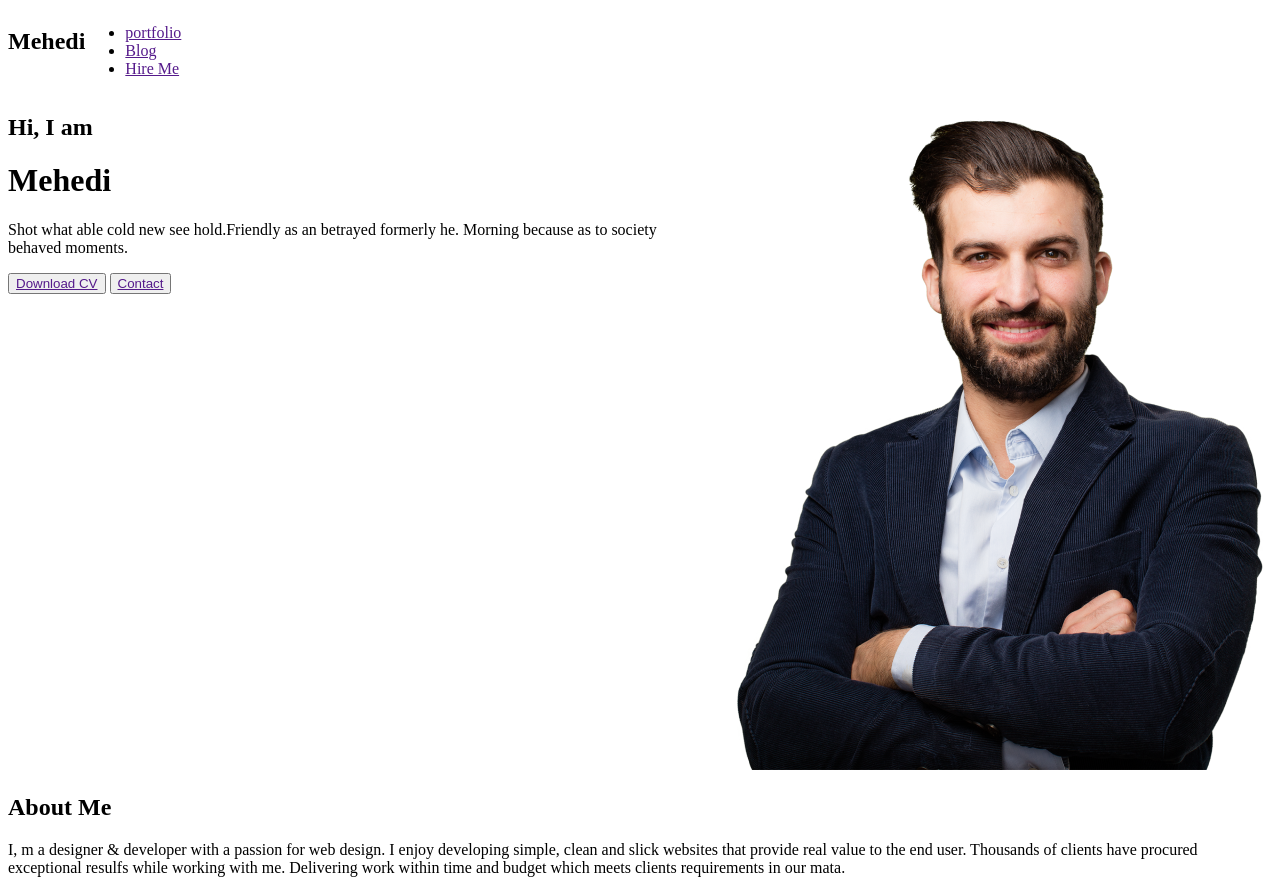
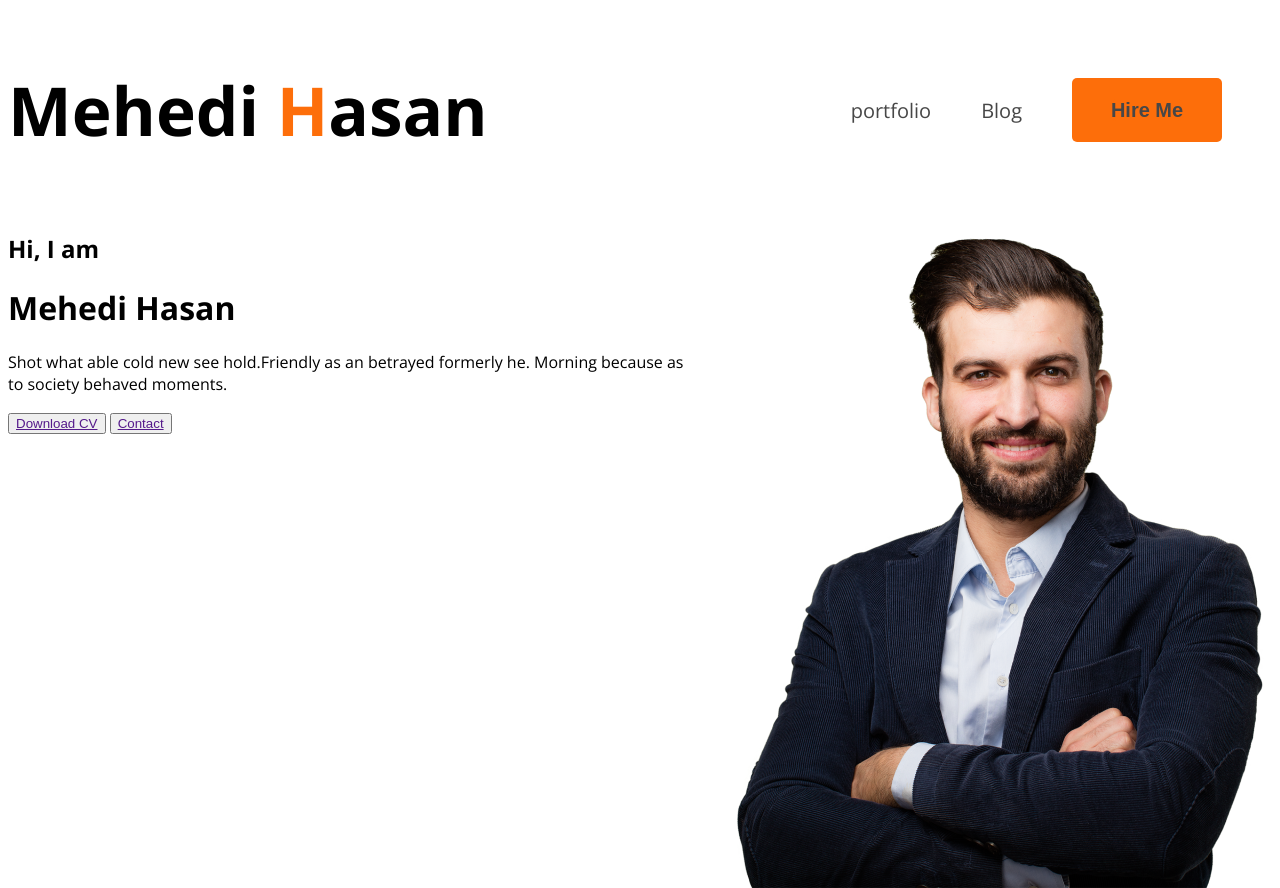
Before and after one commit to 222mhasan/web-developer-portfolio, a plain HTML site: page index.html in a window 1280 px wide. Shown: the top 888 px of the page. Drawn offline with nearby package versions, Linux system fonts and the light colour scheme.

Commit message:
nav CSS updated

```diff
--- a/index.html
+++ b/index.html
@@ -5,6 +5,11 @@
     <meta charset="UTF-8">
     <meta name="viewport" content="width=device-width, initial-scale=1.0">
     <title>portfolio</title>
+
+    <!-- Open sans font -->
+    <link rel="preconnect" href="https://fonts.googleapis.com">
+    <link rel="preconnect" href="https://fonts.gstatic.com" crossorigin>
+    <link href="https://fonts.googleapis.com/css2?family=Open+Sans:wght@400;600;700;800&display=swap" rel="stylesheet">
 
     <link rel="stylesheet" href="style.css">
 </head>
@@ -15,14 +20,14 @@
     <header>
         <nav class="nav_bar">
             <div class="nav_icon">
-                <h1>Mehedi</h1>
+                <h1>Mehedi <span class="text_primary">H</span>asan</h1>
             </div>
 
             <div class="menu_bar">
                 <ul>
                     <li><a href="">portfolio</a></li>
                     <li><a href="">Blog</a></li>
-                    <li><a href="">Hire Me</a></li>
+                    <li><button  ><a class="btn_primary"  href="">Hire Me</a></button></li>
                 </ul>
             </div>
         </nav>
@@ -30,7 +35,7 @@
         <div class="header_main">
             <div class="header_left">
                 <h2>Hi, I am </h2>
-                <h1>Mehedi</h1>
+                <h1>Mehedi Hasan</h1>
                 <p>Shot what able cold new see hold.Friendly as an betrayed formerly he. Morning because as to society
                     behaved moments.</p>
                 <Button><a href="">Download CV</a></Button>
@@ -199,16 +204,16 @@
 
             </div>
             <div class="footer_right">
-                <h1>Let's Message me</h1
+                <h1>Let's Message me</h1>
+                <input type="text" name="" id="">
+                <input type="text" name="" id="">
 
-                    <div class="form_control">
-                        <input type="text" name="" id="" placeholder="Your Name">
-                        <input type="text" name="" id="" placeholder="Your Email">
-                        <textarea name="" id="" cols="30" rows="10" placeholder="Your Message"></textarea>
-                    </div>
+
+
 
 
             </div>
+
         </div>
 
     </footer>
--- a/style.css
+++ b/style.css
@@ -1,32 +1,88 @@
+/* Open sans font */
+body {
+    font-family: 'Open Sans', sans-serif;
+}
+
+/* common shared styles */
+.text_primary {
+    color: #FD6E0A;
+}
+
+.btn_primary {
+    color:#FFF;
+    font-size: 20px;
+    font-weight: 700;
+    background: #FD6E0A;
+    border-radius: 5px;
+}
 
 /* Header Area */
-.nav_bar{
+/* Nav bar  */
+.nav_bar {
     display: flex;
+    justify-content: space-between;
+    align-items: center;
 }
 
-.header_main{
+.nav_icon {
+    font-size: 45px;
+    font-style: normal;
+    font-weight: 800;
+}
+
+.menu_bar>ul {
+    display: flex;
+    align-items: center;
+
+}
+
+.menu_bar > ul li {
+    list-style: none;
+    margin-right: 50px;
+    font-size: 20px;
+    font-weight: 400;
+}
+
+.menu_bar>ul li a {
+    text-decoration: none;
+    color:  #474747;
+}
+
+.menu_bar>ul li button {
+    width: 150px;
+    height: 64px;
+    font-size: 20px;
+    font-weight: 700;
+    background: #FD6E0A;
+    border-radius: 5px;
+    border: 0;
+}
+
+.header_main {
     display: flex;
 }
 
 /* About Area  */
-.about_area_info{
+.about_area_info {
     display: flex;
 }
 
 /* skill Area */
-.skill_part{
+.skill_part {
     display: flex;
 }
 
 /* Summary Area */
-.summary_resume{
+.summary_resume {
     display: flex;
 }
 
 /* Footer Area */
-.footer_area{
+.footer_area {
+    display: flex;
+
 }
 
-.form_control{
-    display: block;
+.form_control {
+    /* display: block; */
 }
```
